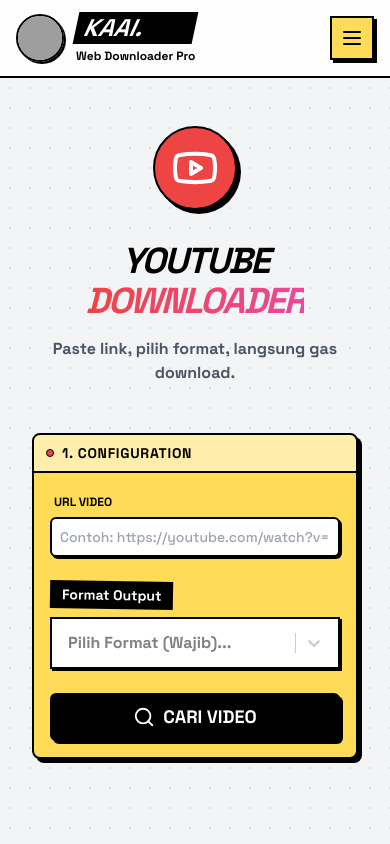
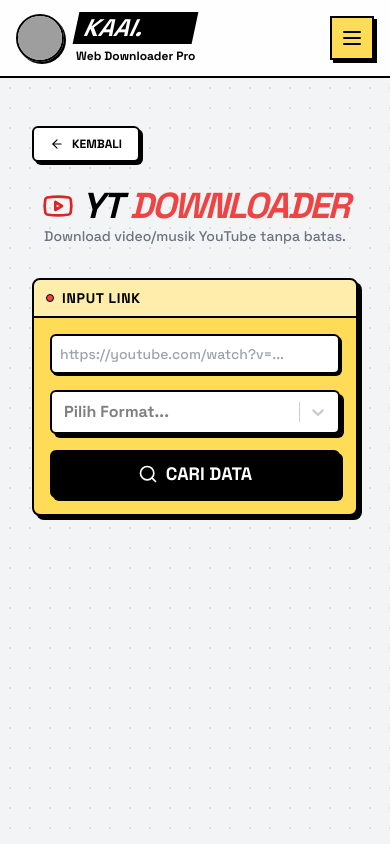
Before and after one commit to akaanakbaik/kaai, a React (Vite) app: page /ytdl in a window 390 px wide. Shown: the top 844 px of the page. Built offline with nearby package versions, Linux system fonts and the light colour scheme; grey boxes are pictures that could not be loaded.

Commit message:
Update Ytdl.jsx

```diff
--- a/src/pages/Ytdl.jsx
+++ b/src/pages/Ytdl.jsx
@@ -3,7 +3,8 @@
 import axios from 'axios';
 import { motion, AnimatePresence } from 'framer-motion';
 import { NeoCard, NeoButton, NeoInput, PageWrapper } from '../components/NeoUI';
-import { Search, Download, Music, Video, Youtube } from 'lucide-react';
+import { Search, Download, Music, Video, Youtube, ArrowLeft, Loader } from 'lucide-react';
+import { Link } from 'react-router-dom';
 import toast from 'react-hot-toast';
 
 const Ytdl = () => {
@@ -16,10 +17,10 @@
         control: (base, state) => ({
             ...base,
             border: '2px solid black',
-            borderRadius: '0px',
-            boxShadow: state.isFocused ? '4px 4px 0px 0px black' : '2px 2px 0px 0px black',
+            borderRadius: '6px',
+            boxShadow: state.isFocused ? '2px 2px 0px 0px black' : '4px 4px 0px 0px black',
             fontWeight: 'bold',
-            padding: '6px',
+            padding: '2px',
             cursor: 'pointer',
             borderColor: 'black',
             '&:hover': { borderColor: 'black' }
@@ -27,14 +28,14 @@
         menu: (base) => ({
             ...base,
             border: '2px solid black',
-            borderRadius: '0px',
+            borderRadius: '6px',
             marginTop: '8px',
-            boxShadow: '6px 6px 0px 0px black',
+            boxShadow: '4px 4px 0px 0px black',
             zIndex: 50
         }),
         option: (base, state) => ({
             ...base,
-            backgroundColor: state.isSelected ? '#A3E635' : state.isFocused ? '#f0f0f0' : 'white',
+            backgroundColor: state.isSelected ? '#A3E635' : state.isFocused ? '#f3f4f6' : 'white',
             color: 'black',
             fontWeight: 'bold',
             cursor: 'pointer',
@@ -43,45 +44,32 @@
     };
 
     const options = [
-        { value: 'mp3', label: <div className="flex items-center gap-2"><Music size={18}/> Audio Only (MP3)</div> },
-        { value: 'mp4', label: <div className="flex items-center gap-2"><Video size={18}/> Video HD (MP4)</div> }
+        { value: 'mp3', label: <div className="flex items-center gap-2"><Music size={16}/> Audio (MP3)</div> },
+        { value: 'mp4', label: <div className="flex items-center gap-2"><Video size={16}/> Video (MP4)</div> }
     ];
 
     const handleProcess = async () => {
-        // 1. Validasi Input Kosong
-        if (!url) return toast.error('⛔ URL Youtube wajib diisi!');
-        if (!type) return toast.error('⛔ Pilih format (MP3/MP4) dulu!');
+        if (!url) return toast.error('URL wajib diisi!');
+        if (!type) return toast.error('Pilih format dulu!');
 
-        // 2. Validasi URL YouTube (DIPERBAIKI)
-        // Menerima: youtube.com, www.youtube.com, m.youtube.com, youtu.be
         const regex = /^(https?:\/\/)?((www\.|m\.)?youtube\.com|youtu\.be)\/.+$/;
-
-        // Pengecekan ganda: Regex ATAU string include (agar lebih aman)
-        const isYoutube = regex.test(url) || url.includes('youtube.com') || url.includes('youtu.be');
-
-        if (!isYoutube) {
-            return toast.error('⛔ Link tidak valid! Pastikan link dari YouTube.');
-        }
+        if (!regex.test(url) && !url.includes('youtube')) return toast.error('Link YouTube tidak valid!');
 
         setLoading(true);
         setData(null);
 
         try {
             const endpoint = type.value === 'mp3' ? '/api/ytdl/mp3' : '/api/ytdl/mp4';
-            // Request ke Backend
-            const res = await axios.post(`${import.meta.env.VITE_API_BASE_URL}${endpoint}`, { url });
+            const res = await axios.post(endpoint, { url });
 
             if (res.data.status) {
                 setData({ ...res.data, type: type.value });
-                toast.success('✅ Data berhasil ditemukan!');
+                toast.success('Video ditemukan!');
             } else {
-                throw new Error(res.data.msg || "Gagal mengambil data");
+                throw new Error(res.data.msg);
             }
         } catch (err) {
-            console.error(err);
-            // Menampilkan pesan error dari backend jika ada
-            const msg = err.response?.data?.msg || err.message || "Terjadi kesalahan koneksi";
-            toast.error('❌ Gagal: ' + msg);
+            toast.error('Gagal: ' + (err.response?.data?.msg || err.message));
         } finally {
             setLoading(false);
         }
@@ -90,104 +78,82 @@
     const triggerDownload = () => {
         if (data?.download_url) {
             window.open(data.download_url, '_blank');
-            toast.success('🚀 Download dimulai...');
-        } else {
-            toast.error('Link download belum tersedia');
+            toast.success('Download dimulai...');
         }
     };
 
     return (
         <PageWrapper>
-            <div className="max-w-4xl mx-auto space-y-12">
-                <div className="text-center space-y-4">
-                    <div className="inline-block p-4 rounded-full border-2 border-black bg-red-500 text-white shadow-[4px_4px_0px_0px_black] mb-2">
-                        <Youtube size={48} />
-                    </div>
-                    <h1 className="text-4xl md:text-6xl font-black italic tracking-tighter">
-                        YOUTUBE <span className="text-transparent bg-clip-text bg-gradient-to-r from-red-500 to-pink-500">DOWNLOADER</span>
+            <div className="mb-6">
+                <Link to="/"><NeoButton variant="white" className="text-xs"><ArrowLeft size={14}/> KEMBALI</NeoButton></Link>
+            </div>
+
+            <div className="max-w-3xl mx-auto space-y-8">
+                <div className="text-center">
+                    <h1 className="text-4xl font-black italic tracking-tighter flex items-center justify-center gap-2">
+                        <Youtube size={32} className="text-red-600"/> YT<span className="text-red-500">DOWNLOADER</span>
                     </h1>
-                    <p className="font-bold text-gray-600">Paste link, pilih format, langsung gas download.</p>
+                    <p className="text-sm font-medium text-gray-500">Download video/musik YouTube tanpa batas.</p>
                 </div>
 
-                {/* INPUT CARD */}
-                <NeoCard className="bg-[#FFDC58]" title="1. CONFIGURATION">
-                    <div className="space-y-6">
+                <NeoCard className="bg-[#FFDC58]" title="INPUT LINK">
+                    <div className="space-y-4">
                         <NeoInput
-                            label="URL Video"
-                            placeholder="Contoh: https://youtube.com/watch?v=..."
+                            placeholder="https://youtube.com/watch?v=..."
                             value={url}
                             onChange={(e) => setUrl(e.target.value)}
                         />
 
                         <div className="w-full">
-                            <label className="mb-2 block font-bold text-sm bg-black text-white w-fit px-3 py-1 transform rotate-1">Format Output</label>
                             <Select
                                 options={options}
                                 styles={selectStyle}
-                                placeholder="Pilih Format (Wajib)..."
+                                placeholder="Pilih Format..."
                                 onChange={setType}
                                 value={type}
                                 isSearchable={false}
                             />
                         </div>
 
-                        <NeoButton onClick={handleProcess} disabled={loading} className="w-full text-lg" variant="dark">
-                            {loading ? <span className="animate-pulse">⏳ SEDANG MENCARI DATA...</span> : <><Search size={22}/> CARI VIDEO</>}
+                        <NeoButton onClick={handleProcess} disabled={loading} className="w-full h-12 text-lg" variant="dark">
+                            {loading ? <span className="flex items-center gap-2 animate-pulse"><Loader className="animate-spin"/> MENCARI...</span> : <><Search size={20}/> CARI DATA</>}
                         </NeoButton>
                     </div>
                 </NeoCard>
 
-                {/* RESULT CARD (ANIMATED) */}
                 <AnimatePresence>
                     {data && (
                         <motion.div
-                            initial={{ opacity: 0, y: 50, rotate: -2 }}
-                            animate={{ opacity: 1, y: 0, rotate: 0 }}
+                            initial={{ opacity: 0, y: 20 }}
+                            animate={{ opacity: 1, y: 0 }}
                             exit={{ opacity: 0, scale: 0.9 }}
-                            transition={{ type: "spring", stiffness: 120 }}
                         >
-                            <NeoCard className="bg-white border-4 border-black relative overflow-visible mt-8" title="2. DOWNLOAD READY">
-                                {/* Sticker Hiasan */}
-                                <div className="absolute -top-6 -right-4 bg-[#A3E635] border-2 border-black px-4 py-2 font-black rotate-12 shadow-neo z-10">
-                                    BERHASIL! 🎉
-                                </div>
-
-                                <div className="flex flex-col md:flex-row gap-8">
-                                    <div className="w-full md:w-1/2 flex flex-col gap-4">
-                                        <div className="border-4 border-black shadow-[6px_6px_0px_0px_black] aspect-video bg-black flex items-center justify-center overflow-hidden relative group">
-                                            <img src={data.thumbnail} alt="Thumb" className="w-full h-full object-cover opacity-80 group-hover:opacity-100 transition-opacity"/>
-                                            <div className="absolute inset-0 flex items-center justify-center pointer-events-none">
-                                                <div className="bg-red-600 text-white rounded-full p-3 border-2 border-black">
-                                                    {data.type === 'mp4' ? <Video size={32}/> : <Music size={32}/>}
+                            <NeoCard className="bg-white relative overflow-hidden" title="HASIL PENCARIAN">
+                                <div className="flex flex-col md:flex-row gap-6">
+                                    <div className="w-full md:w-1/2">
+                                        <div className="border-2 border-black shadow-[4px_4px_0px_0px_black] aspect-video bg-black rounded-lg overflow-hidden relative">
+                                            <img src={data.thumbnail} alt="Thumb" className="w-full h-full object-cover opacity-90"/>
+                                            <div className="absolute inset-0 flex items-center justify-center">
+                                                <div className="bg-red-600 text-white rounded-full p-2 border-2 border-black">
+                                                    {data.type === 'mp4' ? <Video size={24}/> : <Music size={24}/>}
                                                 </div>
                                             </div>
                                         </div>
-                                        {data.type === 'mp4' && (
-                                            <div className="text-center font-bold text-xs bg-gray-200 p-2 border-2 border-black">
-                                                *Preview video tersedia setelah download
-                                            </div>
-                                        )}
-                                        {data.type === 'mp3' && (
-                                            <audio controls className="w-full border-2 border-black shadow-neo-sm">
-                                                <source src={data.download_url} type="audio/mpeg"/>
-                                            </audio>
-                                        )}
                                     </div>
 
-                                    <div className="w-full md:w-1/2 flex flex-col justify-between space-y-4">
-                                        <div className="space-y-3 font-medium bg-[#f9f9f9] p-4 border-2 border-black">
-                                            <h3 className="font-black text-xl md:text-2xl leading-tight line-clamp-2">{data.title}</h3>
-                                            <div className="h-1 w-full bg-black my-2"></div>
-                                            <div className="grid grid-cols-2 gap-2 text-sm">
-                                                <p>👤 <strong>Channel:</strong><br/>{data.channel}</p>
-                                                <p>⏱️ <strong>Durasi:</strong><br/>{data.duration} detik</p>
-                                                <p>👁️ <strong>Views:</strong><br/>{data.view_count}</p>
-                                                <p>🛠️ <strong>Source:</strong><br/>{data.source}</p>
-                                            </div>
+                                    <div className="w-full md:w-1/2 flex flex-col justify-between space-y-3">
+                                        <div>
+                                            <h3 className="font-bold text-lg leading-tight line-clamp-2">{data.title}</h3>
+                                            <p className="text-xs text-gray-500 font-bold mt-1">By {data.channel}</p>
                                         </div>
 
-                                        <NeoButton onClick={triggerDownload} variant="secondary" className="w-full py-4 text-lg animate-pulse">
-                                            <Download size={24} /> DOWNLOAD {data.type.toUpperCase()}
+                                        <div className="grid grid-cols-2 gap-2 text-xs font-medium bg-gray-100 p-2 rounded border border-gray-300">
+                                            <p>⏱️ {data.duration}s</p>
+                                            <p>👁️ {data.view_count}</p>
+                                        </div>
+
+                                        <NeoButton onClick={triggerDownload} variant="primary" className="w-full py-3 text-base">
+                                            <Download size={20} /> DOWNLOAD {data.type.toUpperCase()}
                                         </NeoButton>
                                     </div>
                                 </div>
```
